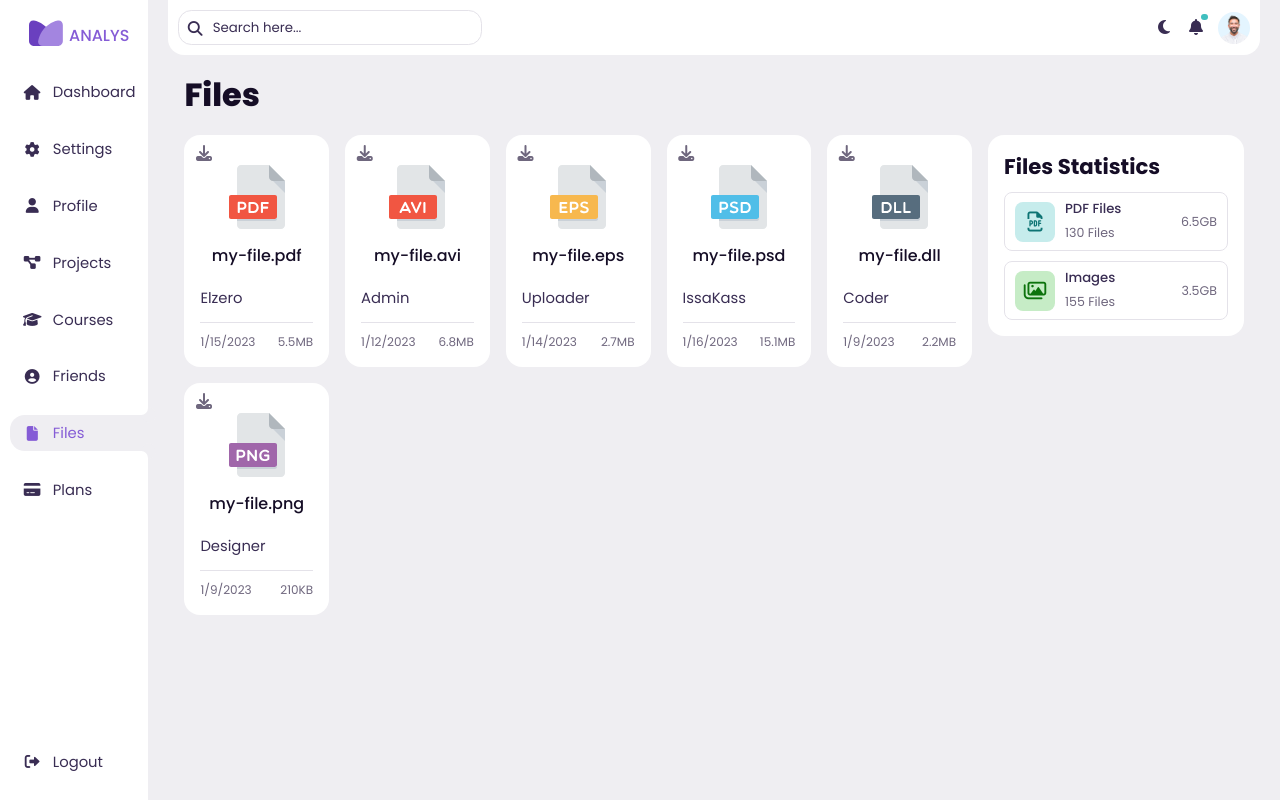
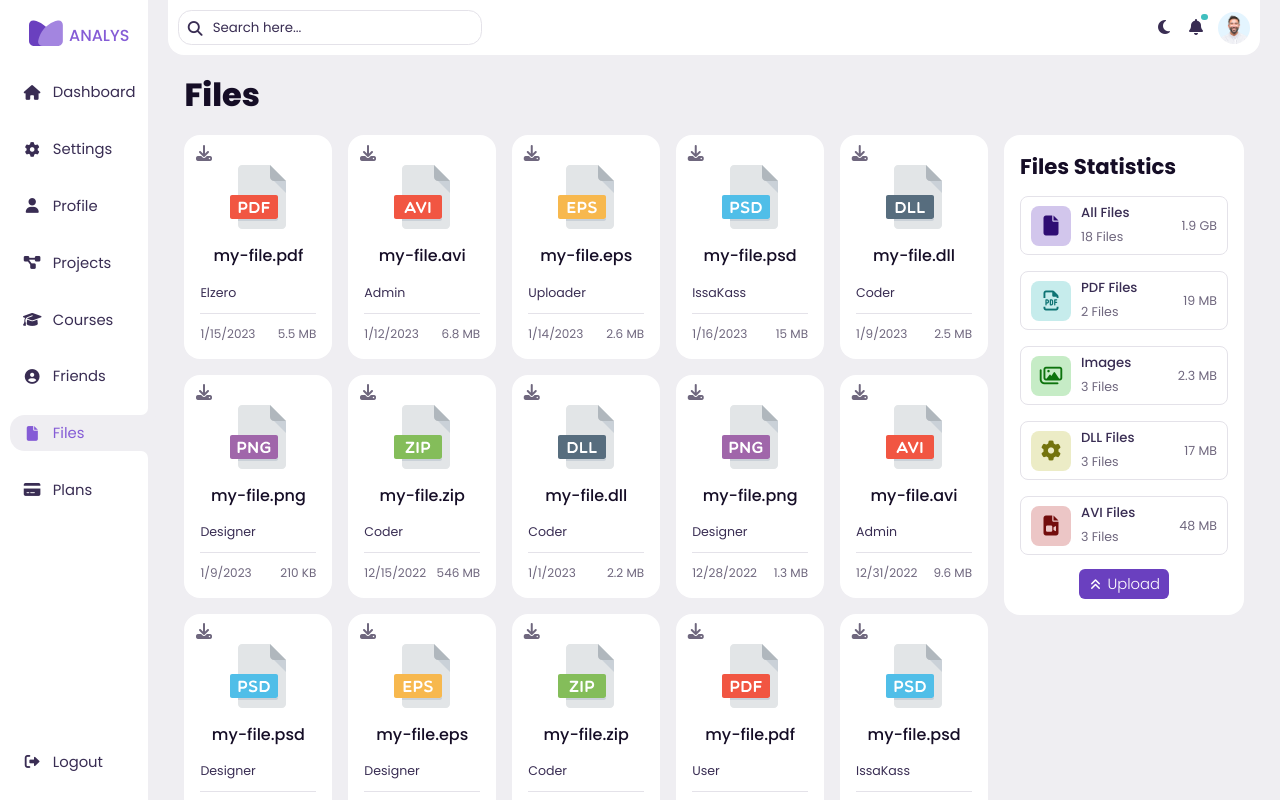
Before and after one commit to IssaKass/HTML_CSS_Template_15_Dashboard, a plain HTML site: page files.html in a window 1280 px wide. Drawn offline with Linux system fonts and the light colour scheme.

Commit message:
Upload the design

```diff
--- a/css/files.css
+++ b/css/files.css
@@ -1,4 +1,5 @@
 .container {
+  --fs-adjust: calc(var(--fs-sm) * 0.85);
   display: flex;
   flex-direction: column;
   gap: var(--gap);
@@ -10,7 +11,7 @@
   }
 }
 .files-stats {
-  min-width: 16em;
+  min-width: 15em;
 }
 .files {
   flex: 1;
@@ -40,14 +41,25 @@
   }
 }
 .files-stats .stats {
+  display: grid;
+  grid-template-columns: repeat(auto-fill, minmax(13em, 1fr));
+  gap: var(--gap);
+  margin-top: var(--spacing-sm);
+  margin-bottom: var(--spacing-sm);
+}
+@media (min-width: 768px) {
+  .files-stats .stats {
+    grid-template-columns: 1fr;
+  }
+}
+.files-stats .stat {
   display: flex;
   align-items: center;
   padding: var(--spacing-4xs) var(--spacing-2xs);
   border: 1px solid var(--border);
   border-radius: 0.5em;
-  margin-top: var(--spacing-2xs);
 }
-.files-stats .stats .icon {
+.files-stats .stat .icon {
   --bg-lightness: 85%;
   --clr-lightness: 25%;
   --size: 40px;
@@ -59,16 +71,25 @@
   font-size: var(--fs-lg);
   margin-right: var(--spacing-3xs);
 }
-.files-stats .stats .data {
+.files-stats .stat .data {
   flex: 1;
 }
-.files-stats .stats .type {
+.files-stats .stat .type {
   color: var(--text2);
   font-weight: var(--fw-medium);
 }
-.files-stats .stats .count,
-.files-stats .stats .total-size {
-  font-size: calc(var(--fs-sm) * 0.85);
+.files-stats .stat .count,
+.files-stats .stat .total-size {
+  font-size: var(--fs-adjust);
+}
+.files-stats .main-btn {
+  font-size: var(--fs-sm);
+  margin-left: auto;
+  margin-right: auto;
+}
+.files-stats .main-btn .icon {
+  margin-right: var(--spacing-4xs);
+  font-size: var(--fs-xs);
 }
 .files .file {
   position: relative;
@@ -77,6 +98,11 @@
   position: absolute;
   top: 0.6em;
   left: 0.6em;
+  cursor: pointer;
+  transition: var(--timing) ease;
+}
+.files .file .download:hover {
+  color: var(--brand);
 }
 .files .file .file-data {
   text-align: center;
@@ -91,7 +117,7 @@
 }
 .files .file .file-author {
   color: var(--text2);
-  font-size: var(--fs-sm);
+  font-size: var(--fs-adjust);
   margin-top: var(--spacing-lg);
   margin-bottom: var(--spacing-sm);
 }
--- a/files.html
+++ b/files.html
@@ -128,21 +128,54 @@
             <div class="files-stats widget">
               <h2 class="widget-title">Files Statistics</h2>
               <div class="stats">
+                <div class="stat all">
+                  <i class="fa-solid fa-file clr-brand bg-brand icon"></i>
+                  <div class="data">
+                    <h5 class="type">All Files</h5>
+                    <span class="count clr-brand-muted"></span>
+                  </div>
+                  <span class="total-size clr-brand-muted"></span>
+                </div>
+                <div class="stat pdf">
                   <i class="fa-regular fa-file-pdf clr-info bg-info icon"></i>
                   <div class="data">
                     <h5 class="type">PDF Files</h5>
-                  <span class="count clr-brand-muted">130 Files</span>
+                    <span class="count clr-brand-muted"></span>
                   </div>
-                <span class="total-size clr-brand-muted">6.5GB</span>
+                  <span class="total-size clr-brand-muted"></span>
                 </div>
-              <div class="stats">
-                <i class="fa-regular fa-images clr-success bg-success icon"></i>
+                <div class="stat images">
+                  <i
+                    class="fa-regular fa-images clr-success bg-success icon"
+                  ></i>
                   <div class="data">
                     <h5 class="type">Images</h5>
-                  <span class="count clr-brand-muted">155 Files</span>
+                    <span class="count clr-brand-muted"></span>
                   </div>
-                <span class="total-size clr-brand-muted">3.5GB</span>
+                  <span class="total-size clr-brand-muted"></span>
                 </div>
+                <div class="stat dll">
+                  <i class="fa-solid fa-gear clr-warning bg-warning icon"></i>
+                  <div class="data">
+                    <h5 class="type">DLL Files</h5>
+                    <span class="count clr-brand-muted"></span>
+                  </div>
+                  <span class="total-size clr-brand-muted"></span>
+                </div>
+                <div class="stat avi">
+                  <i
+                    class="fa-solid fa-file-video clr-danger bg-danger icon"
+                  ></i>
+                  <div class="data">
+                    <h5 class="type">AVI Files</h5>
+                    <span class="count clr-brand-muted"></span>
+                  </div>
+                  <span class="total-size clr-brand-muted"></span>
+                </div>
+              </div>
+              <a href="#" class="main-btn bg-brand">
+                <i class="fa-solid fa-angles-up fa-fw icon"></i>Upload
+              </a>
             </div>
             <div class="wrapper files"></div>
           </div>
--- a/js/files.js
+++ b/js/files.js
@@ -1,3 +1,16 @@
+const units = ["bytes", "KB", "MB", "GB", "TB", "PB", "EB", "ZB", "YB"];
+
+function niceBytes(x) {
+  let l = 0,
+    n = parseInt(x, 10) || 0;
+
+  while (n >= 1024 && ++l) {
+    n = n / 1024;
+  }
+
+  return n.toFixed(n < 10 && l > 0 ? 1 : 0) + " " + units[l];
+}
+
 const filesContainer = document.querySelector(".files");
 
 const Files = [
@@ -6,42 +19,126 @@ const Files = [
     extension: "pdf",
     author: "Elzero",
     uploadDate: new Date("2023-01-15"),
-    size: "5.5MB",
+    size: 5767168,
   },
   {
     name: "my-file",
     extension: "avi",
     author: "Admin",
     uploadDate: new Date("2023-01-12"),
-    size: "6.8MB",
+    size: 7130112,
   },
   {
     name: "my-file",
     extension: "eps",
     author: "Uploader",
     uploadDate: new Date("2023-01-14"),
-    size: "2.7MB",
+    size: 2725888,
   },
   {
     name: "my-file",
     extension: "psd",
     author: "IssaKass",
     uploadDate: new Date("2023-01-16"),
-    size: "15.1MB",
+    size: 15833088,
   },
   {
     name: "my-file",
     extension: "dll",
     author: "Coder",
     uploadDate: new Date("2023-01-09"),
-    size: "2.2MB",
+    size: 2614272,
   },
   {
     name: "my-file",
     extension: "png",
     author: "Designer",
     uploadDate: new Date("2023-01-09"),
-    size: "210KB",
+    size: 215040,
+  },
+  {
+    name: "my-file",
+    extension: "zip",
+    author: "Coder",
+    uploadDate: new Date("2022-12-15"),
+    size: 572522496,
+  },
+  {
+    name: "my-file",
+    extension: "dll",
+    author: "Coder",
+    uploadDate: new Date("2023-01-01"),
+    size: 2306867,
+  },
+  {
+    name: "my-file",
+    extension: "png",
+    author: "Designer",
+    uploadDate: new Date("2022-12-28"),
+    size: 1363148,
+  },
+  {
+    name: "my-file",
+    extension: "avi",
+    author: "Admin",
+    uploadDate: new Date("2022-12-31"),
+    size: 10066329,
+  },
+  {
+    name: "my-file",
+    extension: "psd",
+    author: "Designer",
+    uploadDate: new Date("2023-01-13"),
+    size: 18664652,
+  },
+  {
+    name: "my-file",
+    extension: "eps",
+    author: "Designer",
+    uploadDate: new Date("2022-12-12"),
+    size: 3145728,
+  },
+  {
+    name: "my-file",
+    extension: "zip",
+    author: "Coder",
+    uploadDate: new Date("2022-12-03"),
+    size: 1288490188,
+  },
+  {
+    name: "my-file",
+    extension: "pdf",
+    author: "User",
+    uploadDate: new Date("2022-11-16"),
+    size: 14050918,
+  },
+  {
+    name: "my-file",
+    extension: "psd",
+    author: "IssaKass",
+    uploadDate: new Date("2022-11-05"),
+    size: 21390950,
+  },
+  {
+    name: "my-file",
+    extension: "png",
+    author: "IssaKass",
+    uploadDate: new Date("2023-01-06"),
+    size: 806912,
+  },
+  {
+    name: "my-file",
+    extension: "avi",
+    author: "Admin",
+    uploadDate: new Date("2023-01-02"),
+    size: 32925286,
+  },
+  {
+    name: "my-file",
+    extension: "dll",
+    author: "Coder",
+    uploadDate: new Date("2023-01-05"),
+    size: 12582912,
   },
 ];
 
@@ -55,13 +152,65 @@ const fileLayout = (file) => `
 	<p class="file-author">${file.author}</p>
 	<div class="file-info clr-brand-muted">
 		<span class="file-upload-date">${file.uploadDate.toLocaleDateString()}</span>
-		<span class="file-size">${file.size}</span>
+		<span class="file-size">${niceBytes(file.size)}</span>
 	</div>
 `;
 
 Files.forEach((file) => {
-  item = document.createElement("div");
+  let item = document.createElement("div");
   item.classList.add("file", "widget");
   item.innerHTML = fileLayout(file);
   filesContainer.appendChild(item);
 });
+
+function getFilesCount(...types) {
+  let count = 0;
+  types.forEach((type) => {
+    count += Files.filter((file) => file.extension === type).length;
+  });
+  return count;
+}
+
+function getAllFilesCount() {
+  return Files.length;
+}
+
+function getFilesSizes(...types) {
+  let totalSize = 0;
+  types.forEach((type) => {
+    var arr = Files.filter((file) => file.extension === type);
+    arr.forEach((e) => (totalSize += e.size));
+  });
+  return totalSize;
+}
+
+function getFilesAllSizes() {
+  let totalSize = 0;
+  Files.forEach((file) => {
+    totalSize += file.size;
+  });
+  return totalSize;
+}
+
+let stats = document.querySelectorAll(".files-stats .stats .stat");
+
+stats.forEach((stat) => {
+  let count = stat.querySelector(".count");
+  let totalSize = stat.querySelector(".total-size");
+  if (stat.classList.contains("pdf")) {
+    count.textContent = `${getFilesCount("pdf")} Files`;
+    totalSize.textContent = `${niceBytes(getFilesSizes("pdf"))}`;
+  } else if (stat.classList.contains("images")) {
+    count.textContent = `${getFilesCount("png")} Files`;
+    totalSize.textContent = `${niceBytes(getFilesSizes("png"))}`;
+  } else if (stat.classList.contains("dll")) {
+    count.textContent = `${getFilesCount("dll")} Files`;
+    totalSize.textContent = `${niceBytes(getFilesSizes("dll"))}`;
+  } else if (stat.classList.contains("avi")) {
+    count.textContent = `${getFilesCount("avi")} Files`;
+    totalSize.textContent = `${niceBytes(getFilesSizes("avi"))}`;
+  } else if (stat.classList.contains("all")) {
+    count.textContent = `${getAllFilesCount()} Files`;
+    totalSize.textContent = `${niceBytes(getFilesAllSizes())}`;
+  }
+});
```
Lines whose indentation alone changed are shown as unchanged.
